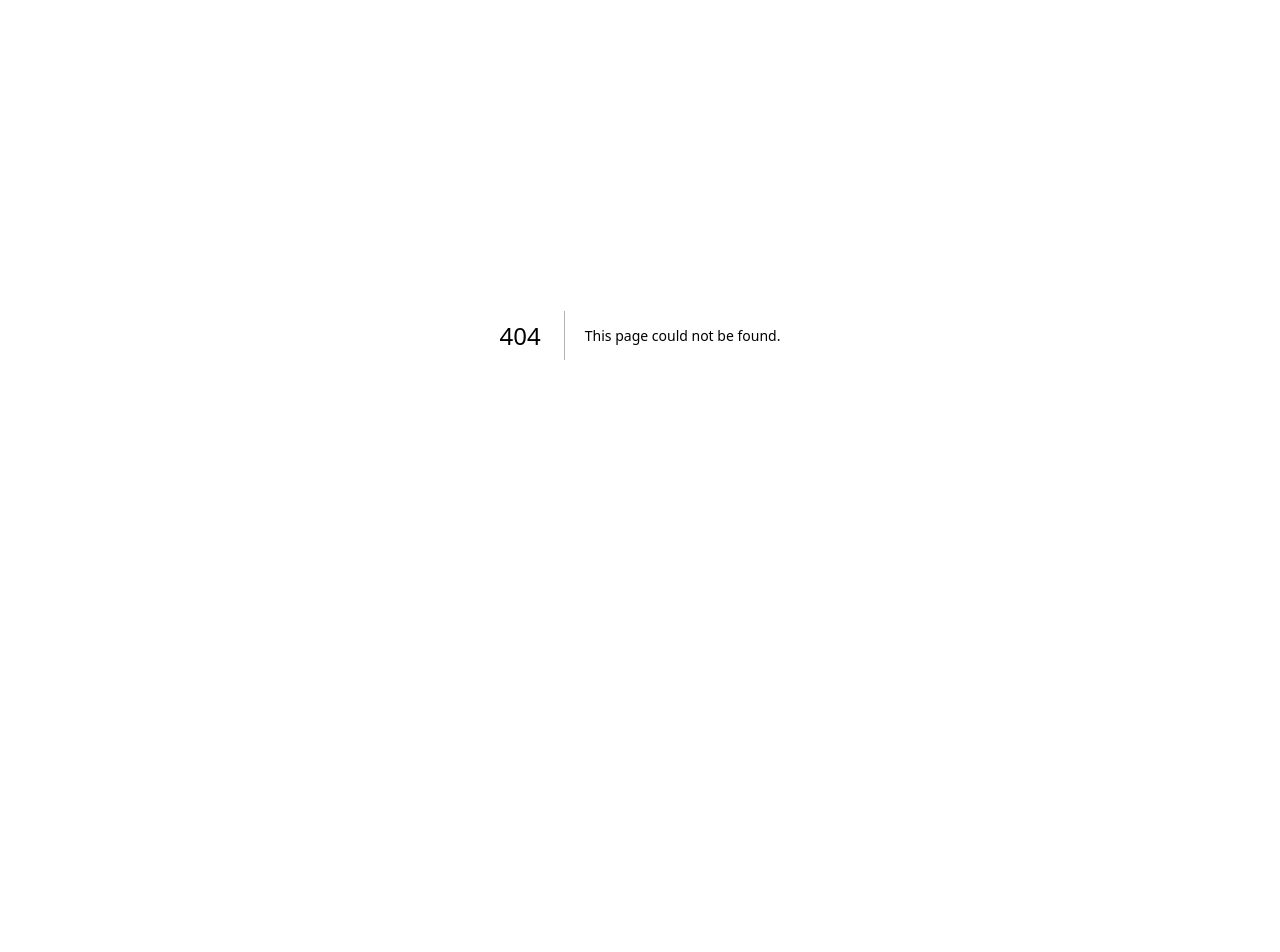
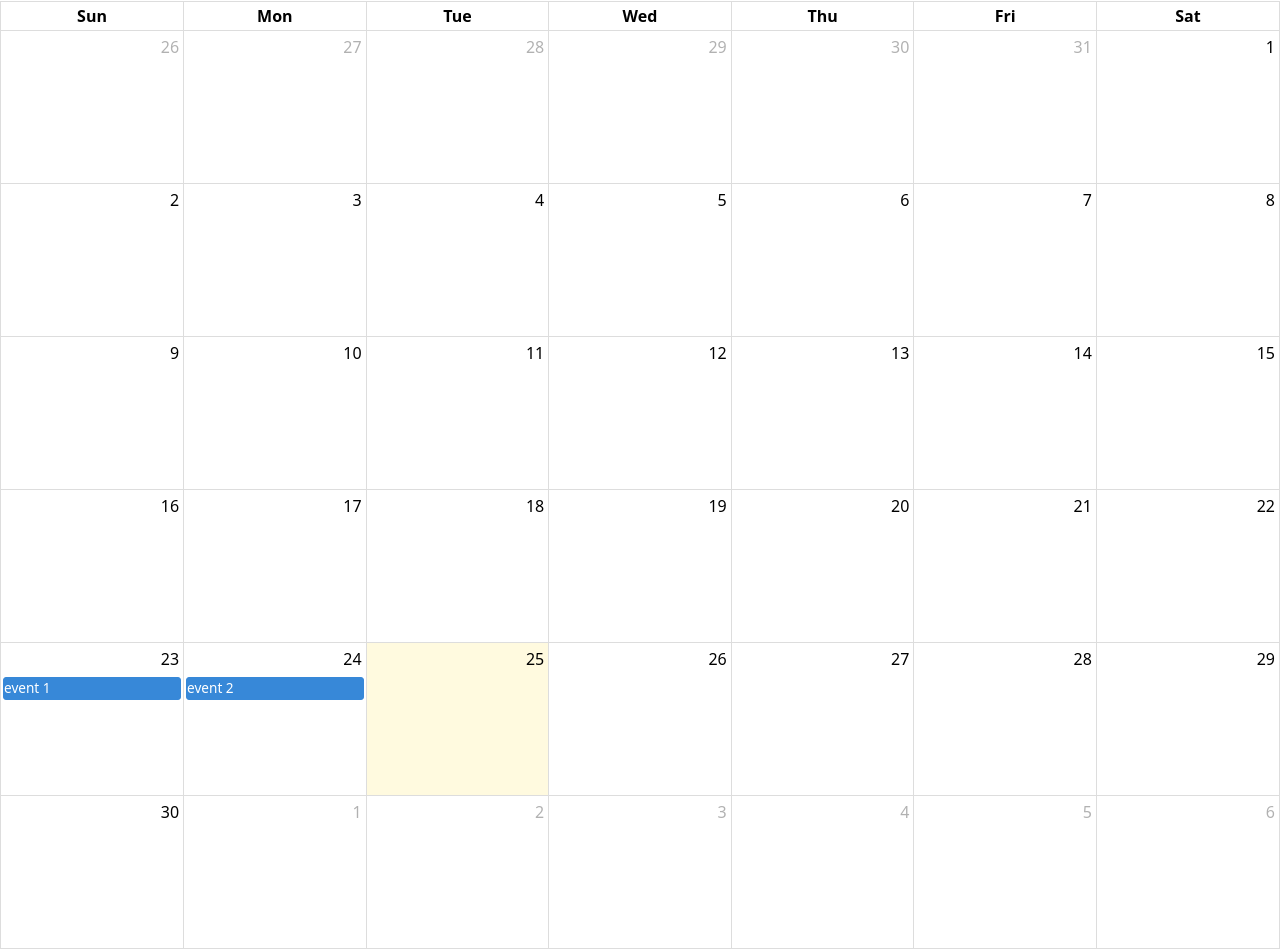
Before and after one commit to blackgirlbytes/LunaFocus, a Next.js app: page /calendar in a window 1280 px wide. Before the commit this address had no page. Shown: the part 121-1073 px from the top of the page. Before the commit the page ends 856 px from the top, so only its background shows below. Built offline with nearby package versions, Linux system fonts and the light colour scheme.

Commit message:
Add calendar component (#5)
* replace NPM registry to fix build

* remove unused dependency

```diff
--- a/package.json
+++ b/package.json
@@ -10,6 +10,8 @@
     "lint": "next lint"
   },
   "dependencies": {
+    "@fullcalendar/daygrid": "^6.1.11",
+    "@fullcalendar/react": "^6.1.11",
     "@radix-ui/react-avatar": "^1.1.0",
     "@radix-ui/react-icons": "^1.3.0",
     "@radix-ui/react-slot": "^1.1.0",
--- /dev/null
+++ b/src/components/calendarpage.jsx
@@ -0,0 +1,74 @@
+import FullCalendar from '@fullcalendar/react';
+import dayGridPlugin from '@fullcalendar/daygrid'
+import { useState } from "react";
+
+// TODO: Read events from DWN
+const startingEvents = [
+  { title: 'event 1', date: '2024-06-23' },
+  { title: 'event 2', date: '2024-06-24' }
+]
+
+export function CalendarPage() {
+  const [events, setEvents] = useState(startingEvents);
+
+  // TODO: Delete me later. For demo purposes
+  function getRandomJuneDate() {
+    const year = 2024;
+    const month = 6; // June
+    const minDay = 1;
+    const maxDay = 30;
+
+    // Generate a random day in June
+    const day = Math.floor(Math.random() * (maxDay - minDay + 1)) + minDay;
+
+    // Format the date as "YYYY-MM-DD"
+    const formattedDay = day.toString().padStart(2, '0'); // Ensure two digits for the day
+    const formattedDate = `${year}-${month.toString().padStart(2, '0')}-${formattedDay}`;
+
+    return formattedDate;
+  }
+
+  // TODO: Replace with data from the modal submission
+  function addEvent() {
+    console.log("Adding an event");
+
+    setEvents([
+      ...events,
+      {
+        date: getRandomJuneDate(),
+        title: "Random event",
+      }
+    ])
+  }
+
+  const handleEventClick = (info) => {
+    console.log("Handling event click");
+    console.log(info);
+    // TODO: Display modal with event details
+  };
+
+  const EventItem = ({ info }) => {
+    // TODO: Customize how the event is displayed on the calendar
+    const { event } = info;
+    return (
+      <div>
+        <p>{event.title}</p>
+      </div>
+    );
+  };
+
+  return (
+    <div className="flex flex-col min-h-[100dvh]">
+      <FullCalendar
+        selectable={true}
+        plugins={[dayGridPlugin]}
+        eventClick={handleEventClick}
+        eventContent={(info) => <EventItem info={info} />}
+        initialView="dayGridMonth"
+        events={events}
+      />
+
+      <button onClick={addEvent}>Add random event</button>
+    </div>
+  )
+};
--- /dev/null
+++ b/src/pages/calendar.js
@@ -0,0 +1,9 @@
+import { CalendarPage } from "@/components/calendarpage";
+
+export default function Calendar() {
+  return (
+    <main>
+      <CalendarPage />
+    </main>
+  );
+}
```
Also changed, not shown: 1 other file (tests, documents, lock files or other folders).
